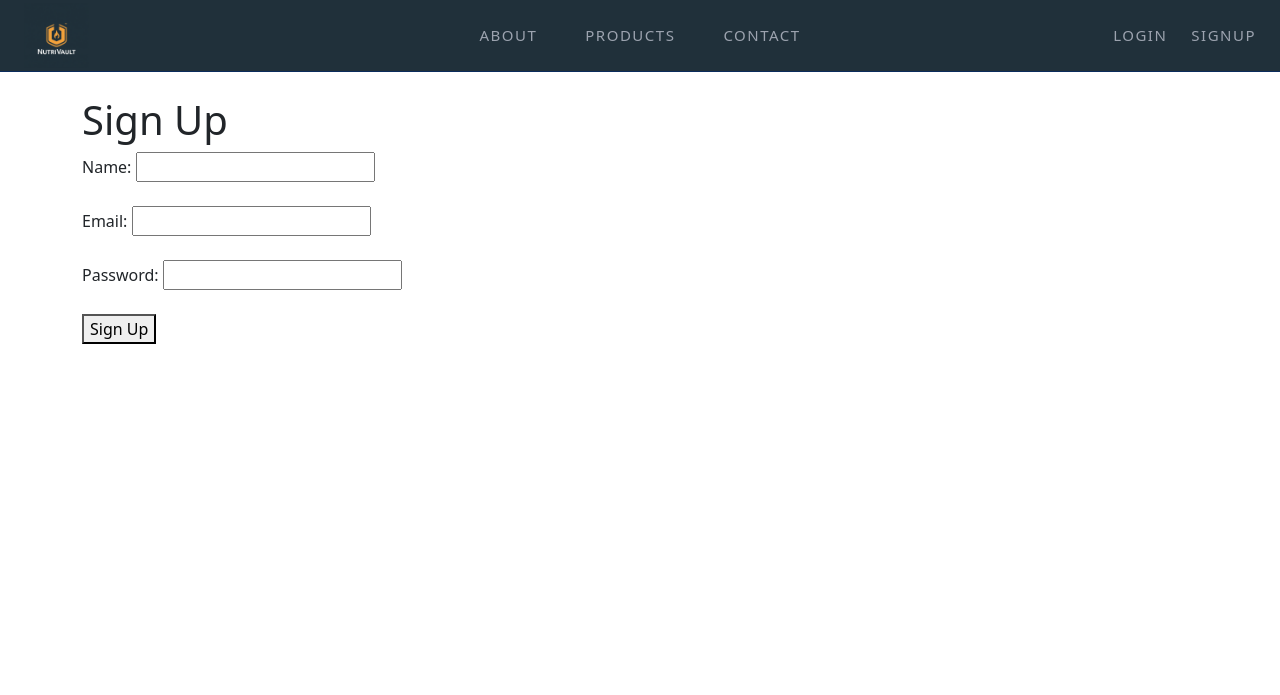
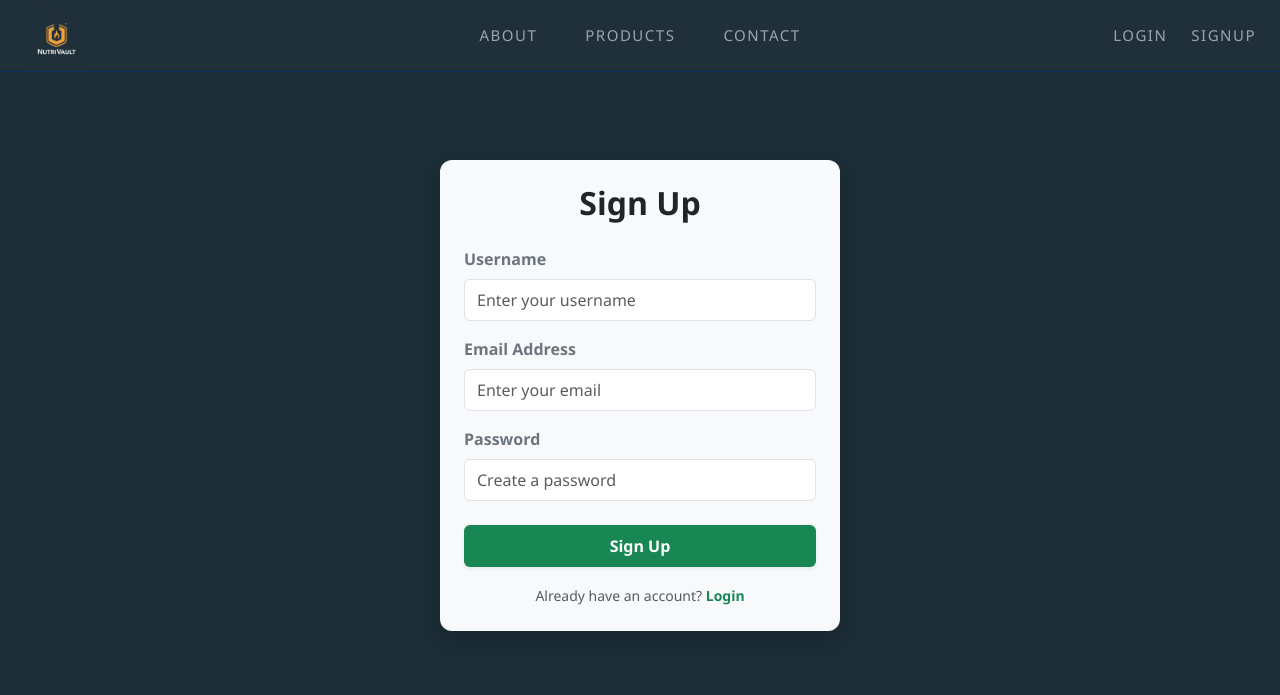
Before and after one commit to Sohammmmmmmm/NutriVault, a Django app: page /SignUp/ in a window 1280 px wide. Shown: the top 695 px of the page. Run offline with Django 5.2, Linux system fonts and the light colour scheme; some libraries are stand-ins or nearby versions.

Commit message:
Designrd login and signup

```diff
--- a/Products/Catalog/templates/Catalog/SignUp.html
+++ b/Products/Catalog/templates/Catalog/SignUp.html
@@ -1,17 +1,56 @@
-{% extends 'Catalog/index.html' %}
+{% extends "Catalog/index.html" %}
+
 {% block content %}
+<div class="d-flex justify-content-center align-items-center" style="min-height: 75vh;">
 
-<h1>Sign Up</h1>
-<form method='post'>
-    {% csrf_token %}
-    <label for="Name">Name:</label>
-    <input type="text" id="Name" name="Name" required><br><br>
-    <label for="Email">Email:</label>
-    <input type="Email" id = "Email" name = "Email" required><br><br>
-    <label for="Password">Password:</label>
-    <input type="password" id = "Password" name = "Password" required><br><br>
-    <button type="submit">Sign Up</button>
+    <div id="signup-card" class="card p-4 shadow w-100" style="max-width: 400px; border-radius: 12px; border: none; background-color: #F8F9FA; opacity: 0;">
 
-</form>
+        <h2 class="fw-bold text-center mb-4 text-dark">Sign Up</h2>
 
+        <form method="post" action="">
+            {% csrf_token %}
+
+            <div class="mb-3 animate-field">
+                <label for="id_username" class="form-label fw-bold text-secondary text-start d-block">Username</label>
+                <input type="text" name="Name" id="id_username" class="form-control py-2" placeholder="Enter your username" required>
+            </div>
+
+            <div class="mb-3 animate-field">
+                <label for="id_email" class="form-label fw-bold text-secondary text-start d-block">Email Address</label>
+                <input type="email" name="Email" id="id_email" class="form-control py-2" placeholder="Enter your email" required>
+            </div>
+
+            <div class="mb-4 animate-field">
+                <label for="id_password" class="form-label fw-bold text-secondary text-start d-block">Password</label>
+                <input type="password" name="Password" id="id_password" class="form-control py-2" placeholder="Create a password" required>
+            </div>
+
+            <button type="submit" class="btn bg-success text-white w-100 fw-bold py-2 shadow-sm animate-field">
+                Sign Up
+            </button>
+
+            <div class="text-center mt-3 animate-field">
+                <small class="text-muted">Already have an account? <a href="{% url 'Login' %}" class="text-success fw-bold text-decoration-none">Login</a></small>
+            </div>
+        </form>
+
+    </div>
+</div>
+
+<script>
+    document.addEventListener('DOMContentLoaded', function() {
+        let tl = gsap.timeline();
+
+        tl.fromTo("#signup-card",
+            { y: 50, opacity: 0 },
+            { y: 0, opacity: 1, duration: 0.8, ease: "power3.out" }
+        );
+
+        tl.fromTo(".animate-field",
+            { y: 15, opacity: 0 },
+            { y: 0, opacity: 1, duration: 0.5, ease: "power2.out", stagger: 0.1 },
+            "-=0.4"
+        );
+    });
+</script>
 {% endblock %}
--- a/Products/Catalog/templates/Catalog/index.html
+++ b/Products/Catalog/templates/Catalog/index.html
@@ -5,11 +5,12 @@
     <meta charset="UTF-8">
     <meta name="viewport" content="width=device-width, initial-scale=1.0">
     <title>NutriVault</title>
+    <script src="https://cdn.jsdelivr.net/npm/bootstrap@5.3.0/dist/js/bootstrap.bundle.min.js"></script>
     <link rel="icon" type="image/png" href="{% static 'Catalog/logo.png' %}?v=1">
     <link rel="stylesheet" href="{% static 'Catalog/style.css' %}">
     <link href="https://cdn.jsdelivr.net/npm/bootstrap@5.3.8/dist/css/bootstrap.min.css" rel="stylesheet" integrity="sha384-sRIl4kxILFvY47J16cr9ZwB07vP4J8+LH7qKQnuqkuIAvNWLzeN8tE5YBujZqJLB" crossorigin="anonymous">
 </head>
-<body>
+<body style="background-color: #1c2d37; color: #ffffff; font-family: 'Segoe UI', Tahoma, Geneva, Verdana, sans-serif;">
     <nav class="navbar d-flex justify-content-center align-items-center gap-5 py-4 position-relative w-100">
 
     <a href="/" class="position-absolute start-0 ps-4">
@@ -45,7 +46,15 @@
         {% endblock %}
     </main>
 
-
+    <script src="https://cdnjs.cloudflare.com/ajax/libs/gsap/3.12.5/gsap.min.js"></script>
     <script src="https://cdn.jsdelivr.net/npm/bootstrap@5.3.8/dist/js/bootstrap.bundle.min.js" integrity="sha384-FKyoEForCGlyvwx9Hj09JcYn3nv7wiPVlz7YYwJrWVcXK/BmnVDxM+D2scQbITxI" crossorigin="anonymous"></script>
+    <script>
+        document.addEventListener('DOMContentLoaded', function () {
+            var toastElList = [].slice.call(document.querySelectorAll('.toast'));
+            var toastList = toastElList.map(function (toastEl) {
+                return new bootstrap.Toast(toastEl).show();
+            });
+        });
+    </script>
 </body>
 </html>
--- a/Products/Catalog/views.py
+++ b/Products/Catalog/views.py
@@ -25,6 +25,11 @@ def Login(request):
         Password = request.POST.get('Password')
         if not Customer.objects.filter(Name=Name).exists():
             messages.error(request, "Invalid Username")
+        elif not Customer.objects.filter(Name=Name, Password=Password).exists():
+            messages.error(request, "Invalid Password")
+        else:
+            messages.success(request,f"Welcome {Name}!")
+            return redirect('index')
     return render(request, 'Catalog/Login.html')
 
 def SignUp(request):
```
Also changed, not shown: Products/Catalog/templates/Catalog/Login.html (+47 -13 lines), Products/db.sqlite3.
